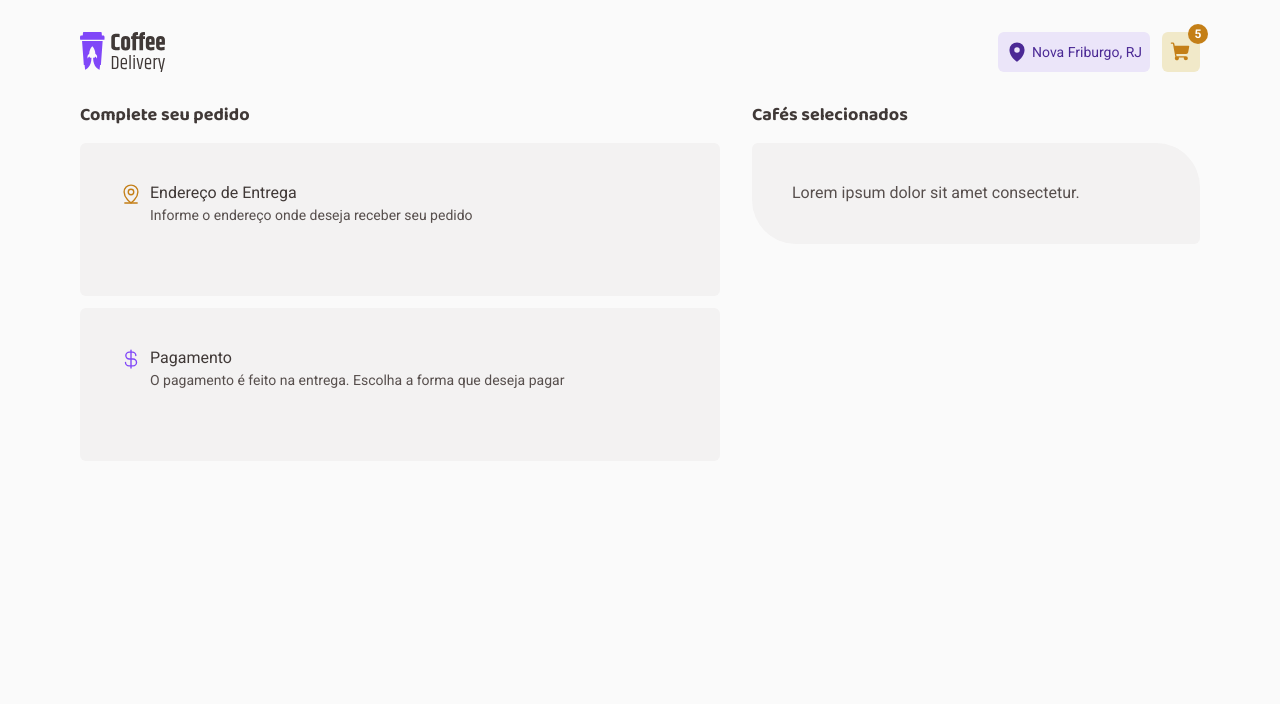
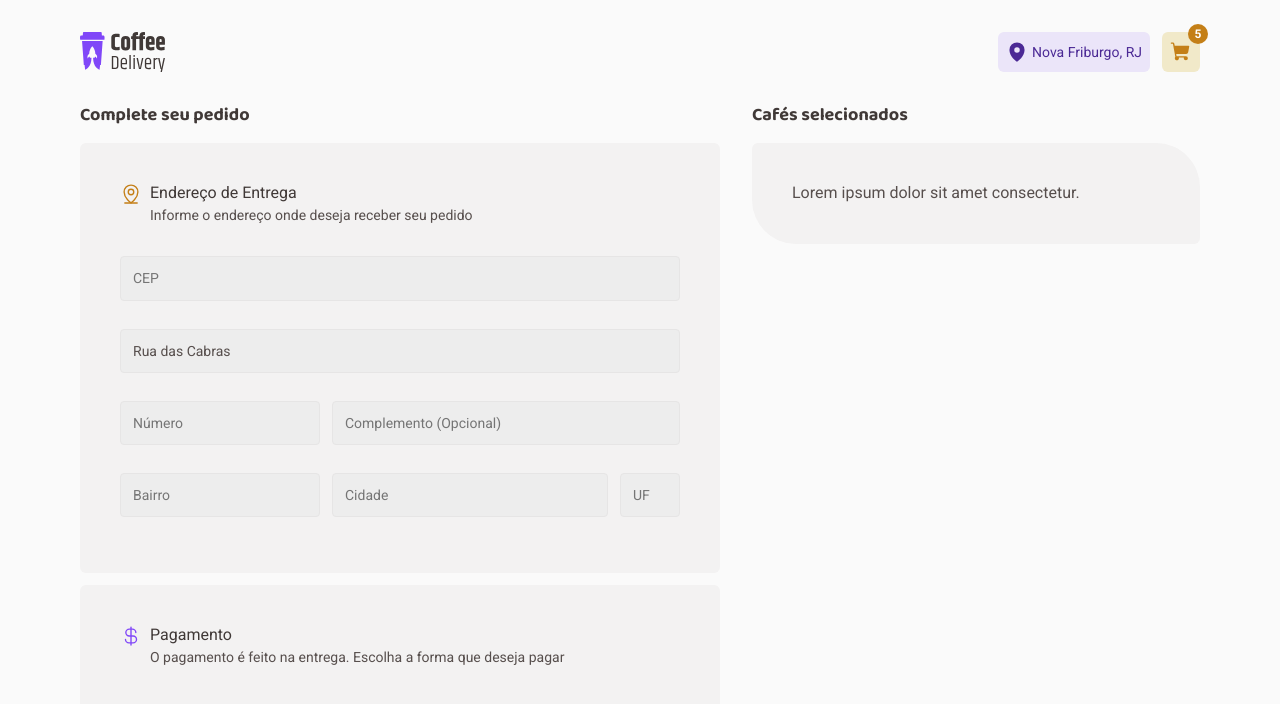
Before and after one commit to HenriqueMarcelo/coffee-delivery, a React (Vite) app: page /checkout in a window 1280 px wide. Shown: the top 704 px of the page. Built offline with nearby package versions, Linux system fonts and the light colour scheme.

Commit message:
Input Component

```diff
--- /dev/null
+++ b/src/components/Input/index.tsx
@@ -0,0 +1,10 @@
+import { InputHTMLAttributes } from 'react'
+import { InputContainer } from './styles'
+
+interface InputProps extends InputHTMLAttributes<HTMLInputElement> {
+  grid?: 1 | 2 | 3 | 4
+}
+
+export function Input({ ...rest }: InputProps) {
+  return <InputContainer {...rest} />
+}
--- /dev/null
+++ b/src/components/Input/styles.ts
@@ -0,0 +1,40 @@
+import styled from 'styled-components'
+
+interface InputContainerProps {
+  grid?: 1 | 2 | 3 | 4
+}
+
+export const InputContainer = styled.input<InputContainerProps>`
+  border: 1px solid ${({ theme }) => theme['gray-400']};
+  border-radius: 4px;
+  font-family: 'Roboto';
+  font-style: normal;
+  font-weight: 400;
+  font-size: 14px;
+  line-height: 130%;
+
+  color: #574f4d;
+  padding: 0.75rem;
+
+  background-color: ${({ theme }) => theme['gray-300']};
+
+  margin-bottom: 1rem;
+
+  width: 100%;
+
+  flex: 1 1
+    ${({ grid }) => {
+      switch (grid) {
+        case 1:
+          return '60px'
+        case 2:
+          return '200px'
+        case 3:
+          return '276px'
+        case 4:
+          return '348px'
+        default:
+          return 'auto'
+      }
+    }};
+`
--- a/src/screens/Checkout/index.tsx
+++ b/src/screens/Checkout/index.tsx
@@ -1,8 +1,10 @@
 import { CurrencyDollar, MapPinLine } from 'phosphor-react'
 import { useTheme } from 'styled-components'
+import { Input } from '../../components/Input'
 import {
   CheckoutContainer,
   CoffeesCard,
+  FormBody,
   FormCard,
   FormHeader,
   FormSubtitle,
@@ -28,6 +30,17 @@ export function Checkout() {
               </FormSubtitle>
             </div>
           </FormHeader>
+          <FormBody>
+            <div className="w-100">
+              <Input placeholder="CEP" grid={2} />
+            </div>
+            <Input placeholder="Rua" value="Rua das Cabras" />
+            <Input placeholder="Número" grid={2} />
+            <Input placeholder="Complemento (Opcional)" grid={4} />
+            <Input placeholder="Bairro" grid={2} />
+            <Input placeholder="Cidade" grid={3} />
+            <Input placeholder="UF" grid={1} />
+          </FormBody>
         </FormCard>
         <FormCard>
           <FormHeader>
--- a/src/screens/Checkout/styles.ts
+++ b/src/screens/Checkout/styles.ts
@@ -67,3 +67,9 @@ export const FormSubtitle = styled.h4`
 
   color: ${({ theme }) => theme['gray-700']};
 `
+
+export const FormBody = styled.div`
+  display: flex;
+  flex-wrap: wrap;
+  gap: 0.75rem;
+`
--- a/src/styles/global.ts
+++ b/src/styles/global.ts
@@ -28,4 +28,12 @@ export const GlobalStyle = createGlobalStyle`
     .d-flex{
         display: flex;
     }
+
+    .flex-wrap {
+        flex-wrap: wrap;
+    }
+
+    .w-100 {
+        width: 100%;
+    }
 `
```
